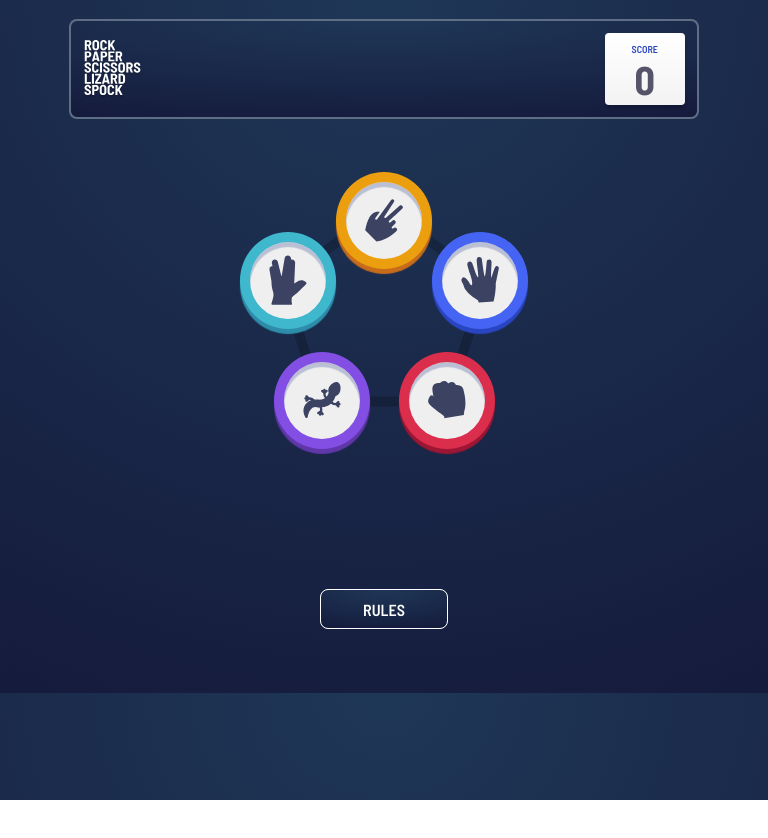
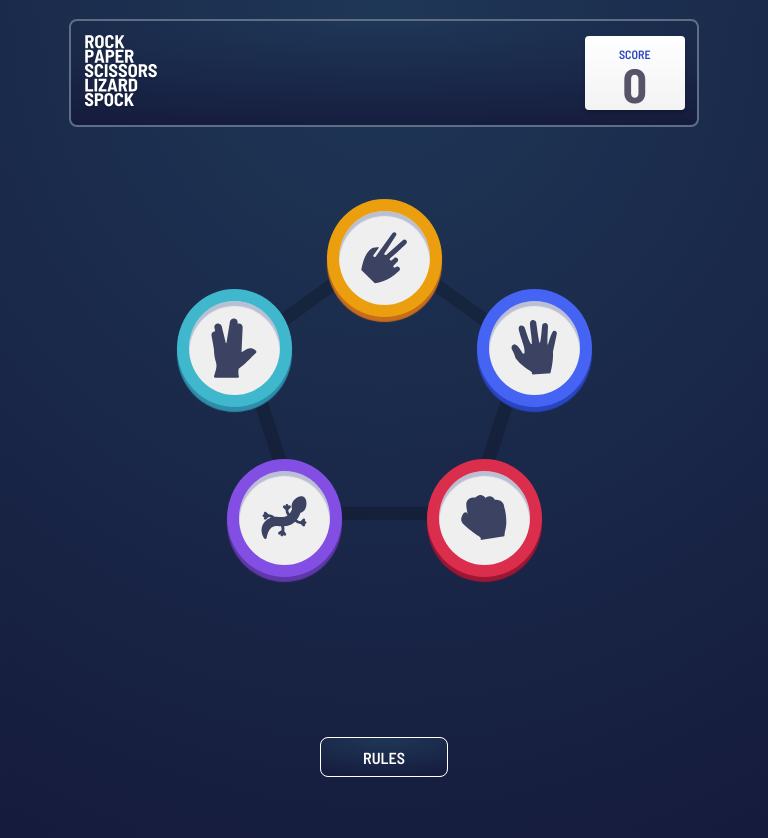
Before and after one commit to IssabellaSonne/RPSLS, a website: page index.html in a window 768 px wide. Before the commit the page ends 800 px from the top, so only its background shows below. Drawn offline with Linux system fonts and the light colour scheme.

Commit message:
Update index.css

```diff
--- a/index.css
+++ b/index.css
@@ -510,3 +510,95 @@ html{
 
 
   }
+
+
+  /* Tablet display */
+@media (min-width: 768px) and (max-width: 991px) {
+    .logo{
+        width: 75.84px;
+        height: 75.08px;
+    }
+
+    header{
+        width: 400px;
+        height: 80px;
+    }
+
+    .score-display{
+        width: 100px;
+        height: 74px;
+        line-height: 1;
+    }
+
+    .score-display h1{
+      font-size: 3rem;
+    }
+
+    .score-display p{
+      font-size: 0.75rem;
+
+    }
+    .choices-container{
+        margin-top: 7em;
+    }
+
+    .pentagon{
+      width: 298.11px;
+      height: 282.06px;
+    }
+
+    .btns-display button{
+      width: 115px;
+      height: 118px;
+      border-width: 12px;
+    }
+
+    .rock-btn{
+        top: 220px;
+        margin-left: 200px;
+        cursor: pointer;
+    }
+
+    .lizard-btn{
+        top: 220px;
+        margin-left: -200px;
+        cursor: pointer;
+    }
+
+
+
+    .spock-btn{
+        top: 50px;
+        margin-left: -300px;
+        cursor: pointer;
+    }
+
+    .paper-btn{
+        top: 50px;
+        margin-left: 300px;
+        cursor: pointer;
+
+    }
+
+    .scissors-btn{
+        top: -40px;
+        cursor: pointer;
+    }
+
+
+    .rules-btn{
+        margin-top: 10em;
+    }
+
+    #display-container button{
+        width: 152.61px;
+        height: 160px;
+        border-width: 18px;
+        /* margin-top: 63px   */
+    }
+
+    .shadow{
+        width: 242.61px;
+        height: 240px;
+
+ }
```
